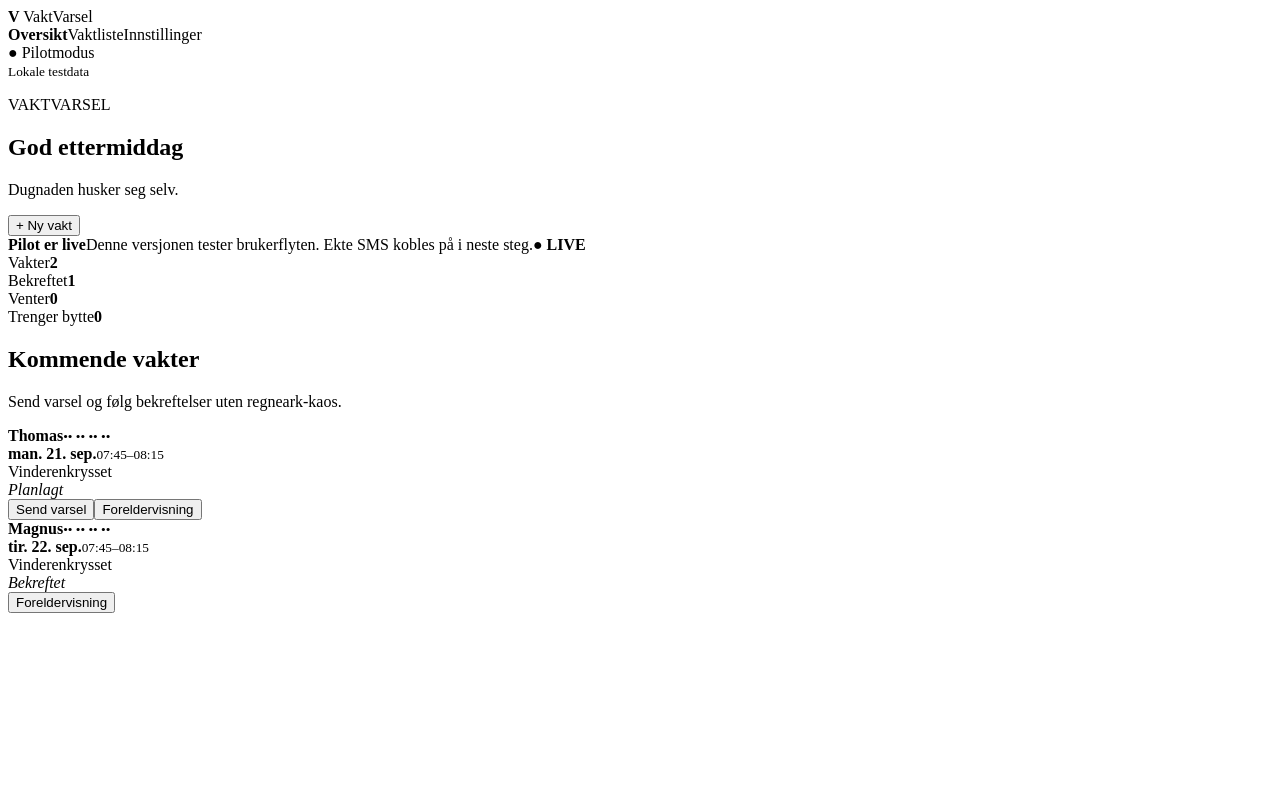
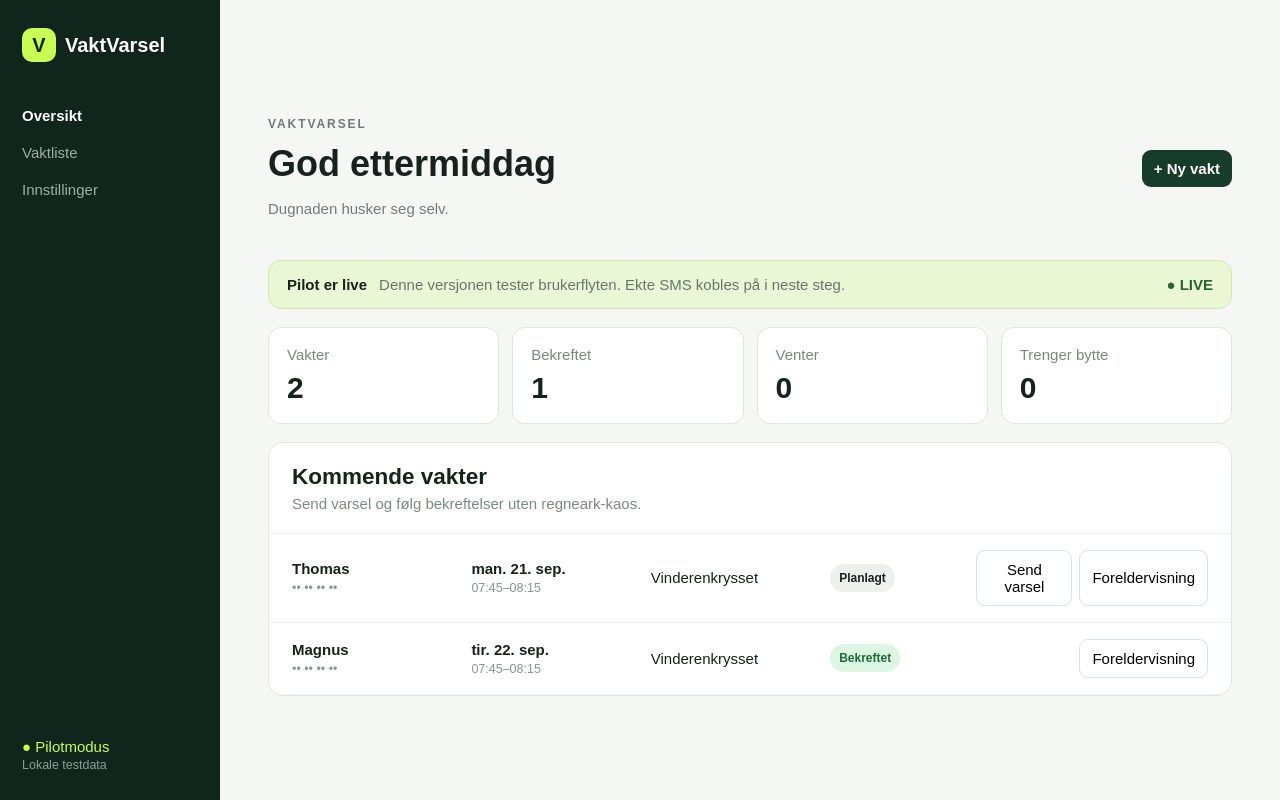
Before and after one commit to ThomasSorknes-commits/vaktvarsel, a Next.js app: page / in a window 1280 px wide. Built offline with nearby package versions, Linux system fonts and the light colour scheme.

Commit message:
Update layout.tsx

```diff
--- a/app/layout.tsx
+++ b/app/layout.tsx
@@ -1,30 +1,6 @@
-"use client";
-import {useEffect,useState} from "react";
-type S="Planlagt"|"SMS sendt"|"Bekreftet"|"Trenger bytte";
-type D={id:string,name:string,phone:string,date:string,start:string,end:string,place:string,status:S};
-const seed:D[]=[
-{id:"1",name:"Thomas",phone:"•• •• •• ••",date:"2026-09-21",start:"07:45",end:"08:15",place:"Vinderenkrysset",status:"Planlagt"},
-{id:"2",name:"Magnus",phone:"•• •• •• ••",date:"2026-09-22",start:"07:45",end:"08:15",place:"Vinderenkrysset",status:"Bekreftet"}];
-const cls:Record<S,string>={"Planlagt":"planned","SMS sendt":"sent","Bekreftet":"confirmed","Trenger bytte":"swap"};
-const fmt=(d:string)=>new Intl.DateTimeFormat("nb-NO",{weekday:"short",day:"numeric",month:"short"}).format(new Date(d+"T12:00"));
-export default function Home(){
- const [ds,setDs]=useState<D[]>(seed),[parent,setParent]=useState<D|null>(null),[form,setForm]=useState(false);
- useEffect(()=>{try{const x=localStorage.getItem("vv-live");if(x)setDs(JSON.parse(x))}catch{}},[]);
- useEffect(()=>{localStorage.setItem("vv-live",JSON.stringify(ds))},[ds]);
- const upd=(id:string,status:S)=>setDs(x=>x.map(d=>d.id===id?{...d,status}:d));
- if(parent){const d=ds.find(x=>x.id===parent.id)||parent;return <main className="parentShell"><section className="parentCard">
-  <div className="brand"><b>V</b> VaktVarsel</div><p className="eyebrow">TRAFIKKVAKT</p><h1>Kan du bekrefte vakten?</h1><p>Hei {d.name}. Her er vakten din.</p>
-  <div className="duty"><div><span>Dato</span><strong>{fmt(d.date)}</strong></div><div><span>Tid</span><strong>{d.start}–{d.end}</strong></div><div><span>Sted</span><strong>{d.place}</strong></div></div>
-  {d.status==="Bekreftet"?<div className="ok">✓ Takk! Vakten er bekreftet.</div>:d.status==="Trenger bytte"?<div className="warn">Registrert: trenger bytte.</div>:<div className="stack"><button className="primary" onClick={()=>upd(d.id,"Bekreftet")}>✓ Ja, jeg kommer</button><button onClick={()=>upd(d.id,"Trenger bytte")}>Jeg kan ikke / må bytte</button></div>}
-  <button className="back" onClick={()=>setParent(null)}>← Tilbake til pilotoversikten</button><small>Ingen app. Ingen innlogging. Bare én enkel bekreftelse.</small>
- </section></main>}
- const counts=[["Vakter",ds.length],["Bekreftet",ds.filter(d=>d.status==="Bekreftet").length],["Venter",ds.filter(d=>d.status==="SMS sendt").length],["Trenger bytte",ds.filter(d=>d.status==="Trenger bytte").length]];
- return <main className="shell"><aside><div className="brand"><b>V</b> VaktVarsel</div><nav><strong>Oversikt</strong><span>Vaktliste</span><span>Innstillinger</span></nav><footer>● Pilotmodus<br/><small>Lokale testdata</small></footer></aside>
- <section className="content"><header><div><p className="eyebrow">VAKTVARSEL</p><h1>God ettermiddag</h1><p>Dugnaden husker seg selv.</p></div><button className="primary" onClick={()=>setForm(true)}>+ Ny vakt</button></header>
- <div className="notice"><strong>Pilot er live</strong><span>Denne versjonen tester brukerflyten. Ekte SMS kobles på i neste steg.</span><b>● LIVE</b></div>
- <div className="stats">{counts.map(([a,b])=><div key={String(a)}><span>{a}</span><strong>{b}</strong></div>)}</div>
- <section className="panel"><div className="panelHead"><h2>Kommende vakter</h2><p>Send varsel og følg bekreftelser uten regneark-kaos.</p></div>
- {ds.map(d=><div className="row" key={d.id}><div><strong>{d.name}</strong><small>{d.phone}</small></div><div><strong>{fmt(d.date)}</strong><small>{d.start}–{d.end}</small></div><div>{d.place}</div><i className={cls[d.status]}>{d.status}</i><div className="actions">{d.status==="Planlagt"&&<button onClick={()=>upd(d.id,"SMS sendt")}>Send varsel</button>}<button onClick={()=>setParent(d)}>Foreldervisning</button></div></div>)}
- </section></section>
- {form&&<div className="modalBg" onClick={()=>setForm(false)}><form className="modal" onClick={e=>e.stopPropagation()} onSubmit={e=>{e.preventDefault();const f=new FormData(e.currentTarget);setDs(x=>[{id:crypto.randomUUID(),name:String(f.get("name")),phone:String(f.get("phone")),date:String(f.get("date")),start:String(f.get("start")),end:String(f.get("end")),place:String(f.get("place")),status:"Planlagt"},...x]);setForm(false)}}><h2>Ny vakt</h2><label>Navn<input name="name" required/></label><label>Mobil<input name="phone" required/></label><label>Dato<input name="date" type="date" required/></label><label>Sted<input name="place" defaultValue="Vinderenkrysset" required/></label><div className="two"><label>Fra<input name="start" type="time" defaultValue="07:45" required/></label><label>Til<input name="end" type="time" defaultValue="08:15" required/></label></div><button className="primary">Opprett vakt</button></form></div>}
- </main>}
+import type { Metadata } from "next";
+import "./globals.css";
+export const metadata: Metadata = { title:"VaktVarsel", description:"Dugnaden husker seg selv." };
+export default function RootLayout({children}:{children:React.ReactNode}) {
+  return <html lang="no"><body>{children}</body></html>;
+}
```
